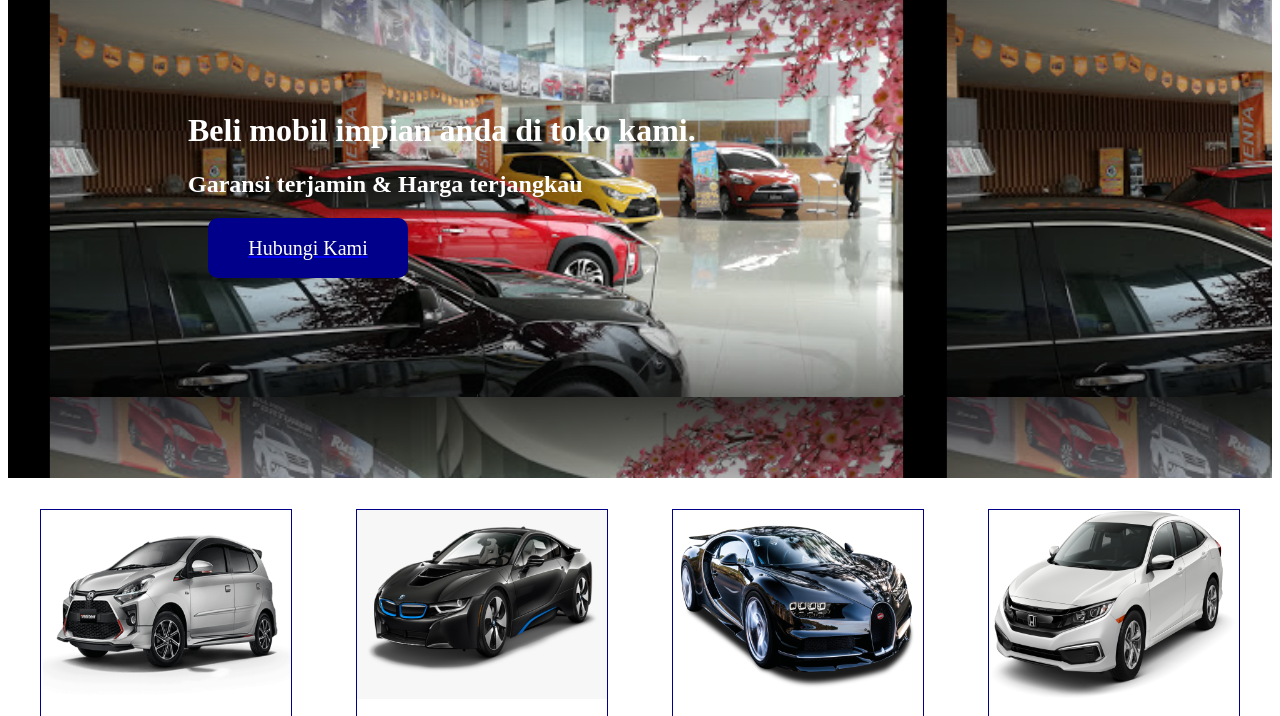
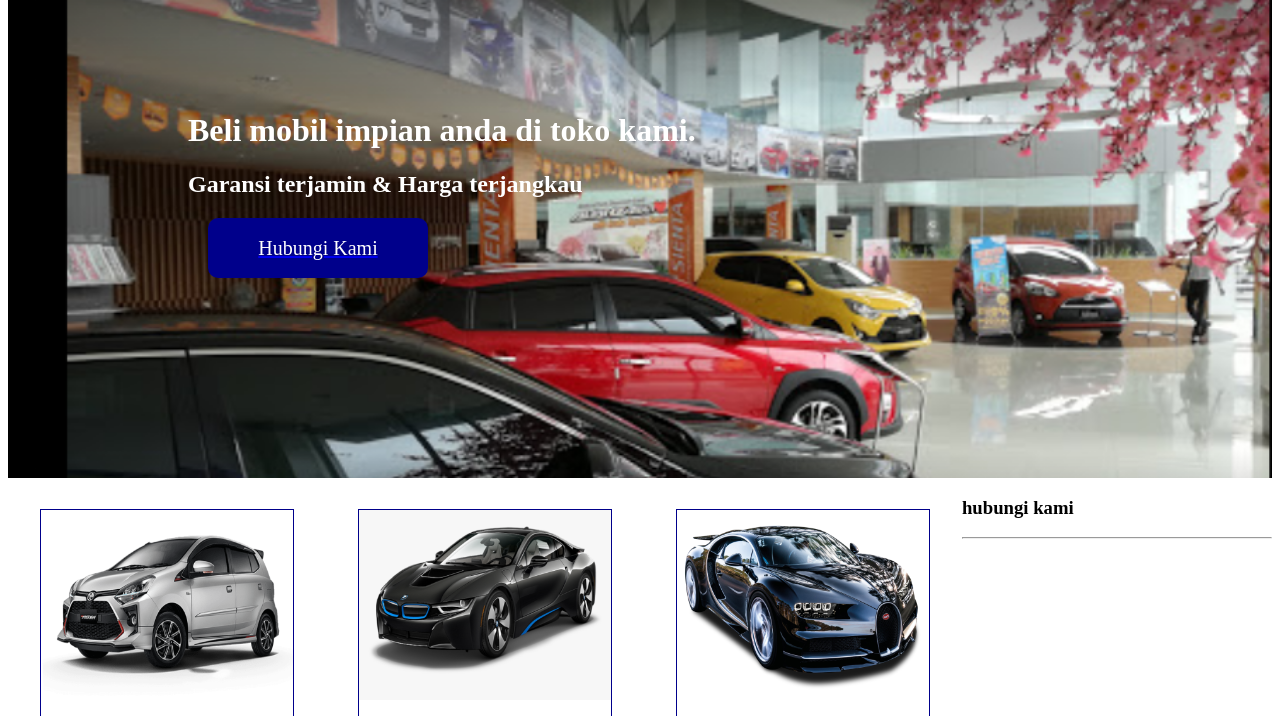
Before and after one commit to BaniSuta/ProjectTeamG10, a plain HTML site: page index.html in a window 1280 px wide. Shown: the part 97-813 px from the top of the page. Drawn offline with Linux system fonts and the light colour scheme.

Commit message:
Update style.css

```diff
--- a/style.css
+++ b/style.css
@@ -1,4 +1,4 @@
-*{
+{
 	box-sizing: border-box;
 }
 
@@ -13,7 +13,7 @@ header{
 
 .main{
 	background-image: url("main.png");
-	<!-- background-size: cover; -->
+	background-size: cover;
 }
 
 .judul{
```
